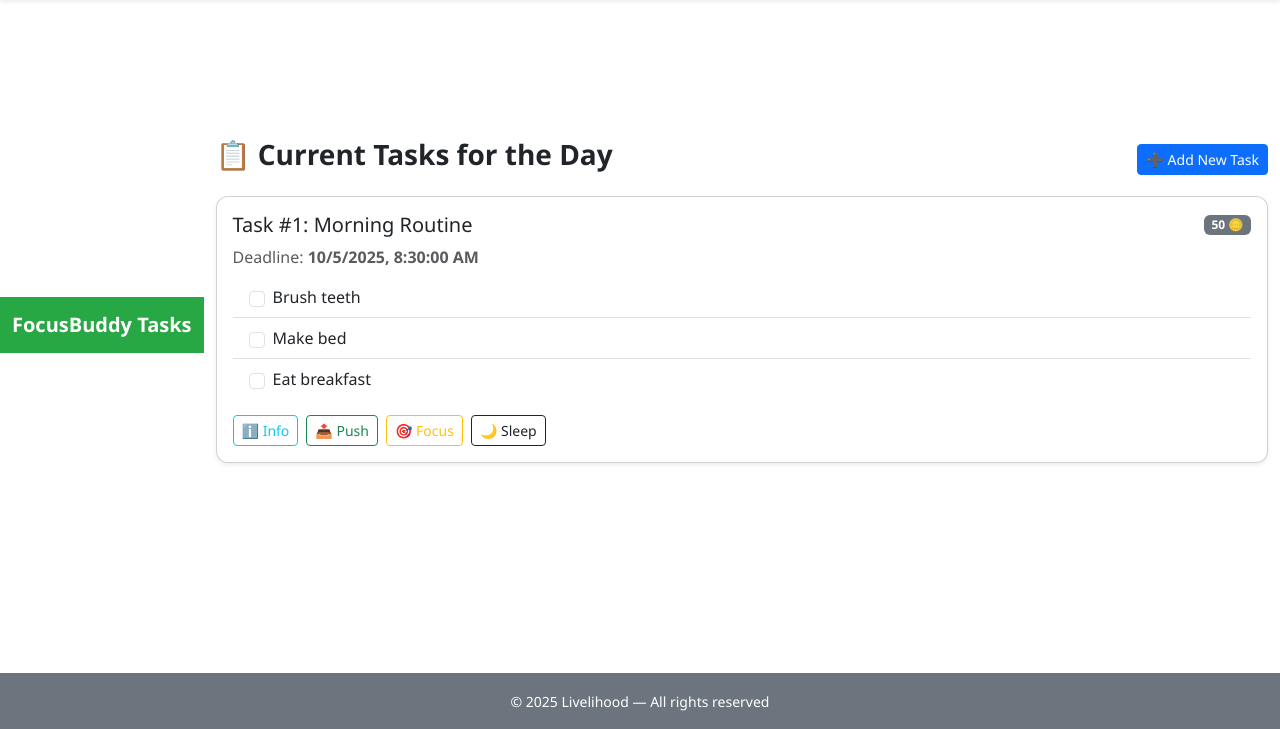
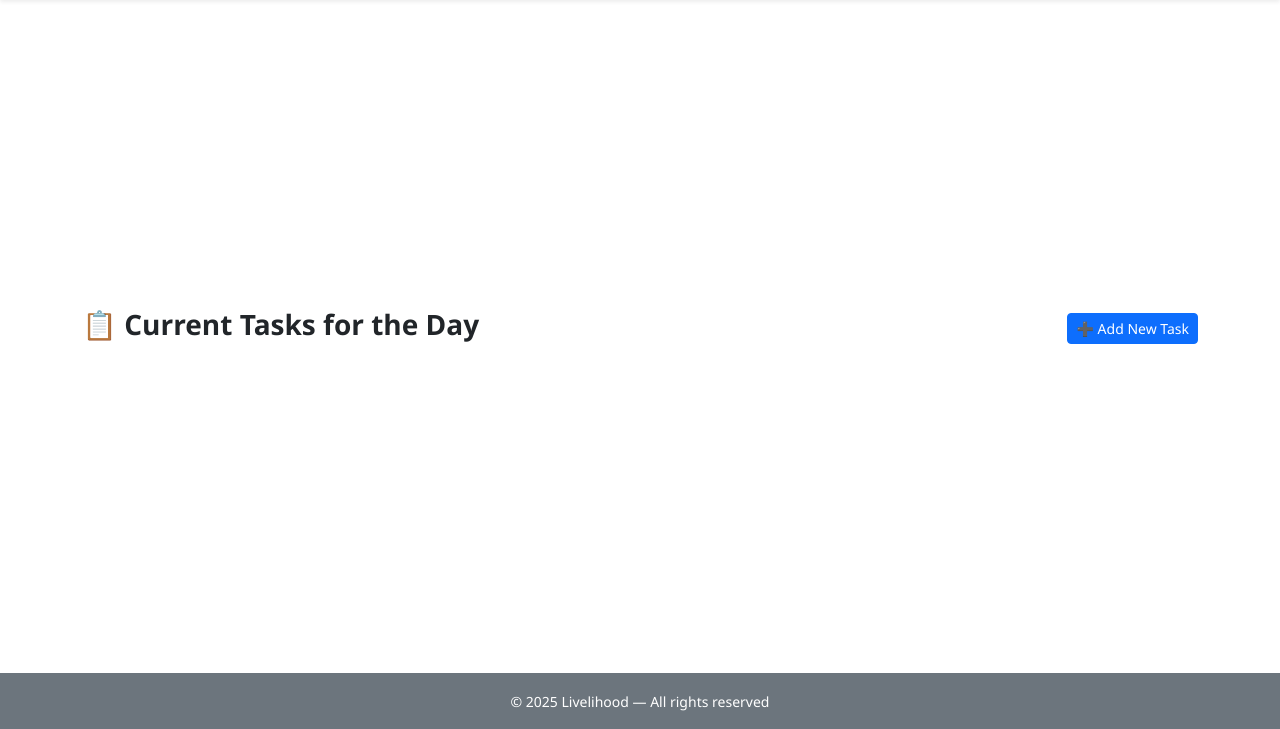
Before and after one commit to EricPaesBarreto/tadanarchy, a Flask app: template app/templates/tasks.html in a window 1280 px wide. Shown: the part 71-800 px from the top of the page. Run offline with Flask 3, Linux system fonts and the light colour scheme; the template is opened without the code that fills it, so the values that code supplies are empty; some libraries are stand-ins or nearby versions.

Commit message:
Viola Paderina fixed the pages

```diff
--- a/app/templates/family_management.html
+++ b/app/templates/family_management.html
@@ -141,7 +141,7 @@
 
   <!-- Button to return or transfer from Tasks page -->
   <div class="text-center mt-4">
-    <a href="{{ url_for('tasks') }}" class="btn btn-outline-secondary">
+    <a href="{{ url_for('main.tasks') }}" class="btn btn-outline-secondary">
       ← Back to Tasks
     </a>
   </div>
--- a/app/templates/tasks.html
+++ b/app/templates/tasks.html
@@ -1,17 +1,13 @@
 {% extends "base.html" %}
+{% block title %}Tasks{% endblock %}
 {% block content %}
-<body>
-  <!-- Navbar -->
-  <nav class="navbar navbar-expand-lg navbar-dark bg-primary mb-4">
-    <div class="container-fluid">
-      <a class="navbar-brand mx-auto fw-semibold" href="#">FocusBuddy Tasks</a>
-    </div>
-  </nav>
 
-  <div class="container mb-5">
+<div class="container py-5">
   <div class="d-flex justify-content-between align-items-center mb-3">
     <h3 class="fw-semibold">📋 Current Tasks for the Day</h3>
-      <button class="btn btn-primary btn-sm" data-bs-toggle="modal" data-bs-target="#newTaskModal">➕ Add New Task</button>
+    <button class="btn btn-primary btn-sm" data-bs-toggle="modal" data-bs-target="#newTaskModal">
+      ➕ Add New Task
+    </button>
   </div>
 
   <div id="taskContainer"></div>
@@ -28,54 +24,8 @@
 </div>
 
 <!-- Modals -->
-  <div class="modal fade" id="newTaskModal" tabindex="-1" aria-hidden="true">
-    <div class="modal-dialog">
-      <div class="modal-content">
-        <div class="modal-header">
-          <h5 class="modal-title">Create New Task</h5>
-          <button class="btn-close" data-bs-dismiss="modal"></button>
-        </div>
-        <div class="modal-body">
-          <input type="text" id="taskName" class="form-control mb-2" placeholder="Task name (e.g. Morning Routine)">
-          <input type="number" id="taskPoints" class="form-control mb-2" placeholder="Points (e.g. 50)">
-          <input type="datetime-local" id="taskDeadline" class="form-control mb-2" placeholder="Deadline">
-          <textarea id="taskSteps" class="form-control" placeholder="Enter micro tasks separated by commas"></textarea>
-        </div>
-        <div class="modal-footer">
-          <button class="btn btn-secondary" data-bs-dismiss="modal">Cancel</button>
-          <button class="btn btn-primary" id="saveTaskBtn">Add Task</button>
-        </div>
-      </div>
-    </div>
-  </div>
+<!-- (keep all your modal HTML as it is) -->
 
-  <div class="modal fade" id="infoModal" tabindex="-1" aria-hidden="true">
-    <div class="modal-dialog">
-      <div class="modal-content">
-        <div class="modal-header">
-          <h5 class="modal-title">Task Information</h5>
-          <button class="btn-close" data-bs-dismiss="modal"></button>
-        </div>
-        <div class="modal-body" id="infoBody"></div>
-        <div class="modal-footer">
-          <button class="btn btn-secondary" data-bs-dismiss="modal">Close</button>
-        </div>
-      </div>
-    </div>
-  </div>
-
-  <div class="modal fade" id="sleepModal" tabindex="-1" aria-hidden="true">
-    <div class="modal-dialog modal-dialog-centered">
-      <div class="modal-content text-center p-4">
-        <h4>🌙 Prepare for Sleep Mode</h4>
-        <p>Dim lights, avoid screens, and relax before bedtime.</p>
-        <button class="btn btn-primary" data-bs-dismiss="modal">Got it!</button>
-      </div>
-    </div>
-  </div>
-
-  <!-- Bootstrap JS -->
-  <script src="https://cdn.jsdelivr.net/npm/bootstrap@5.3.3/dist/js/bootstrap.bundle.min.js"></script>
 <script>
   document.addEventListener("DOMContentLoaded", () => {
     let taskCount = 0;
@@ -90,7 +40,7 @@
       card.dataset.points = points;
       card.dataset.deadline = deadline;
 
-        let stepsHtml = steps.map(
+      const stepsHtml = steps.map(
         (s, i) => `
           <li class="list-group-item d-flex align-items-center">
             <input type="checkbox" class="form-check-input me-2 step-checkbox" id="task${taskCount}_step${i}">
@@ -116,11 +66,15 @@
       `;
       taskContainer.appendChild(card);
 
-        card.querySelectorAll(".step-checkbox").forEach(chk => chk.addEventListener("change", () => checkCompletion(card)));
+      card.querySelectorAll(".step-checkbox").forEach(chk =>
+        chk.addEventListener("change", () => checkCompletion(card))
+      );
       card.querySelector(".info-btn").addEventListener("click", () => showInfo(card, steps));
       card.querySelector(".push-btn").addEventListener("click", () => toast.show());
-        card.querySelector(".sleep-btn").addEventListener("click", () => new bootstrap.Modal(document.getElementById("sleepModal")).show());
-        card.querySelector(".focus-btn").addEventListener("click", () => enterFocusMode(name, 25 * 60)); // 25 min timer
+      card.querySelector(".sleep-btn").addEventListener("click", () =>
+        new bootstrap.Modal(document.getElementById("sleepModal")).show()
+      );
+      card.querySelector(".focus-btn").addEventListener("click", () => enterFocusMode(name, 25 * 60));
     };
 
     const checkCompletion = (card) => {
@@ -150,7 +104,6 @@
       new bootstrap.Modal(document.getElementById("infoModal")).show();
     };
 
-      // FOCUS MODE
     const enterFocusMode = (name, durationSec) => {
       document.body.innerHTML = `
         <div class="focus-mode d-flex flex-column justify-content-center align-items-center vh-100">
@@ -169,7 +122,7 @@
       const updateTimer = () => {
         const min = Math.floor(remaining / 60);
         const sec = remaining % 60;
-          timerDisplay.textContent = `${String(min).padStart(2,'0')}:${String(sec).padStart(2,'0')}`;
+        timerDisplay.textContent = `${String(min).padStart(2, "0")}:${String(sec).padStart(2, "0")}`;
         if (remaining <= 0) {
           clearInterval(interval);
           alert("✅ Time's up! Great job staying focused!");
@@ -187,7 +140,6 @@
       });
     };
 
-      // Add new task
     document.getElementById("saveTaskBtn").addEventListener("click", () => {
       const name = document.getElementById("taskName").value.trim();
       const points = document.getElementById("taskPoints").value.trim() || 0;
@@ -200,12 +152,15 @@
       }
 
       renderTask(name, points, steps, deadline);
-        ["taskName","taskPoints","taskDeadline","taskSteps"].forEach(id => document.getElementById(id).value="");
+      ["taskName", "taskPoints", "taskDeadline", "taskSteps"].forEach(id =>
+        document.getElementById(id).value = ""
+      );
       bootstrap.Modal.getInstance(document.getElementById("newTaskModal")).hide();
     });
 
     // Demo task
-      renderTask("Morning Routine", 50, ["Brush teeth","Make bed","Eat breakfast"], new Date().setHours(8,30,0));
+    renderTask("Morning Routine", 50, ["Brush teeth", "Make bed", "Eat breakfast"], new Date().setHours(8, 30, 0));
   });
 </script>
+
 {% endblock %}
```
Also changed, not shown: app/templates/dashboard.html (+14 -34 lines). Lines whose indentation alone changed are shown as unchanged.
